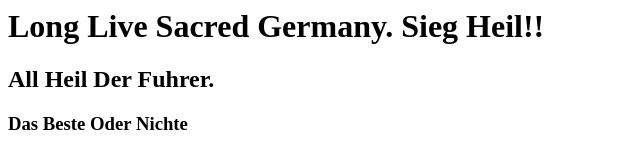
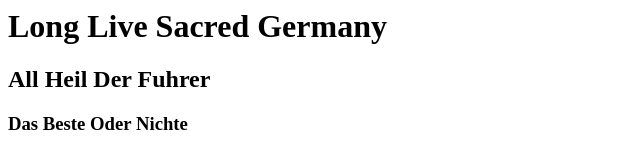
Before and after one commit to BodhisattaChakrabarti/firstgitrepo, a plain HTML site: page index.html in a window 1280 px wide. Shown: the whole page, without its empty margins (0-640 px from the left). Drawn offline with Linux system fonts and the light colour scheme.

Commit message:
updated taglines 1 and 2

```diff
--- a/index.html
+++ b/index.html
@@ -1,7 +1,7 @@
 <html>
 <body>
-<h1>Long Live Sacred Germany. Sieg Heil!!</h1>
-<h2>All Heil Der Fuhrer.</h2>
+<h1>Long Live Sacred Germany</h1>
+<h2>All Heil Der Fuhrer</h2>
 <h3>Das Beste Oder Nichte</h3>
 </body>
 </html>
```
